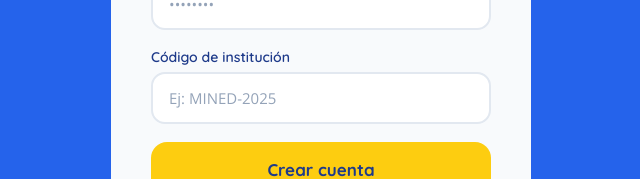
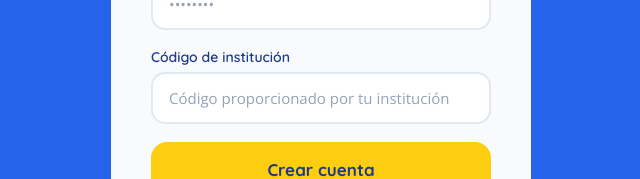
Before and after one commit to katemyme/Humania, a React (Vite) app in the folder panel-web/: page /registro in a window 1280 px wide. Shown: the part 554-733 px from the top of the page, without its empty margins (319-959 px from the left). Built offline with nearby package versions, Linux system fonts and the light colour scheme; no server answers.

Commit message:
fix: quitar código real del placeholder de registro

```diff
--- a/panel-web/src/views/Register.jsx
+++ b/panel-web/src/views/Register.jsx
@@ -108,7 +108,7 @@ export default function Register() {
             id="code"
             label="Código de institución"
             type="text"
-            placeholder="Ej: MINED-2025"
+            placeholder="Código proporcionado por tu institución"
             value={code}
             onChange={e => setCode(e.target.value)}
             autoComplete="off"
```
